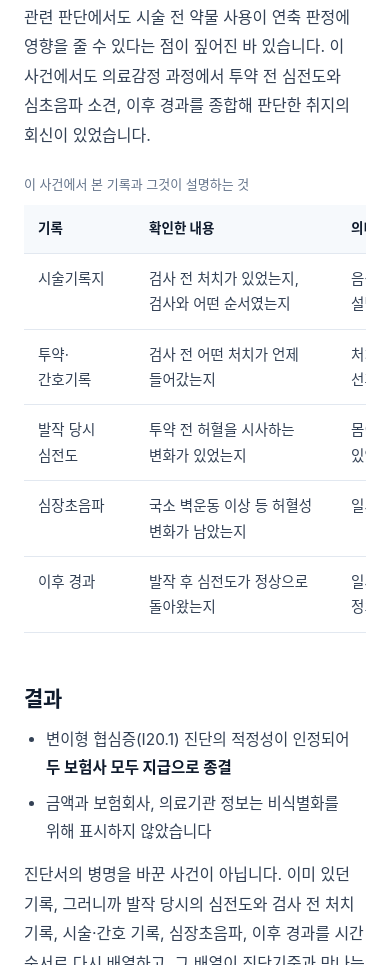
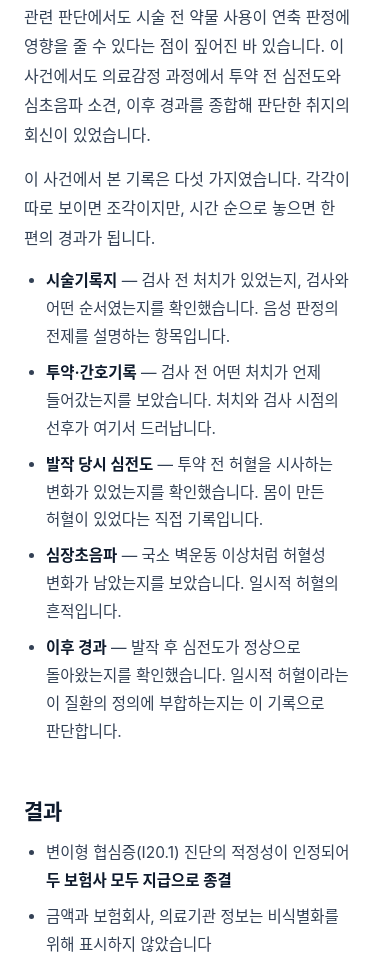
Before and after one commit to parksunho1786-hub/parksunho1786-hub.github.io, a plain HTML site: page cases/variant-angina-provocation-negative-i20.html in a window 390 px wide. Shown: the part 4953-5918 px from the top of the page. Drawn offline with Linux system fonts and the light colour scheme.

Commit message:
변이형 협심증 음성 사례: 3열 표를 모바일에서 읽히는 목록으로 교체 (가로 스크롤 제거)

```diff
--- a/cases/variant-angina-provocation-negative-i20.html
+++ b/cases/variant-angina-provocation-negative-i20.html
@@ -221,41 +221,14 @@ height="0" width="0" style="display:none;visibility:hidden"></iframe></noscript>
       <p>변이형 협심증은 관상동맥에 의미 있는 협착이 없어도 혈관이 일시적으로 수축해 심근허혈이 생기는 질환입니다. 그래서 진단은 검사 결과 한 줄이 아니라, 발작의 양상과 그때의 심전도 변화, 협착이 없다는 영상 소견을 함께 보아 판단합니다. 국제 진단기준도 유발검사 전 약물 중단 기간과 검사 당일의 협심증 활성도를 함께 확인하도록 하고 있어, 음성이라는 결과 하나로 연축을 배제하지는 않습니다.</p>
       <p>관련 판단에서도 시술 전 약물 사용이 연축 판정에 영향을 줄 수 있다는 점이 짚어진 바 있습니다. 이 사건에서도 의료감정 과정에서 투약 전 심전도와 심초음파 소견, 이후 경과를 종합해 판단한 취지의 회신이 있었습니다.</p>
 
-      <div class="table-wrap">
-        <table>
-          <caption>이 사건에서 본 기록과 그것이 설명하는 것</caption>
-          <thead>
-            <tr><th scope="col">기록</th><th scope="col">확인한 내용</th><th scope="col">의미</th></tr>
-          </thead>
-          <tbody>
-            <tr>
-              <td>시술기록지</td>
-              <td>검사 전 처치가 있었는지, 검사와 어떤 순서였는지</td>
-              <td>음성 판정의 전제를 설명</td>
-            </tr>
-            <tr>
-              <td>투약·간호기록</td>
-              <td>검사 전 어떤 처치가 언제 들어갔는지</td>
-              <td>처치와 검사 시점의 선후 확인</td>
-            </tr>
-            <tr>
-              <td>발작 당시 심전도</td>
-              <td>투약 전 허혈을 시사하는 변화가 있었는지</td>
-              <td>몸이 만든 허혈이 있었다는 직접 기록</td>
-            </tr>
-            <tr>
-              <td>심장초음파</td>
-              <td>국소 벽운동 이상 등 허혈성 변화가 남았는지</td>
-              <td>일시적 허혈의 흔적</td>
-            </tr>
-            <tr>
-              <td>이후 경과</td>
-              <td>발작 후 심전도가 정상으로 돌아왔는지</td>
-              <td>일시적 허혈이라는 정의에 부합</td>
-            </tr>
-          </tbody>
-        </table>
-      </div>
+      <p>이 사건에서 본 기록은 다섯 가지였습니다. 각각이 따로 보이면 조각이지만, 시간 순으로 놓으면 한 편의 경과가 됩니다.</p>
+      <ul>
+        <li><strong>시술기록지</strong> — 검사 전 처치가 있었는지, 검사와 어떤 순서였는지를 확인했습니다. 음성 판정의 전제를 설명하는 항목입니다.</li>
+        <li><strong>투약·간호기록</strong> — 검사 전 어떤 처치가 언제 들어갔는지를 보았습니다. 처치와 검사 시점의 선후가 여기서 드러납니다.</li>
+        <li><strong>발작 당시 심전도</strong> — 투약 전 허혈을 시사하는 변화가 있었는지를 확인했습니다. 몸이 만든 허혈이 있었다는 직접 기록입니다.</li>
+        <li><strong>심장초음파</strong> — 국소 벽운동 이상처럼 허혈성 변화가 남았는지를 보았습니다. 일시적 허혈의 흔적입니다.</li>
+        <li><strong>이후 경과</strong> — 발작 후 심전도가 정상으로 돌아왔는지를 확인했습니다. 일시적 허혈이라는 이 질환의 정의에 부합하는지는 이 기록으로 판단합니다.</li>
+      </ul>
 
       <h2>결과</h2>
       <ul>
```
